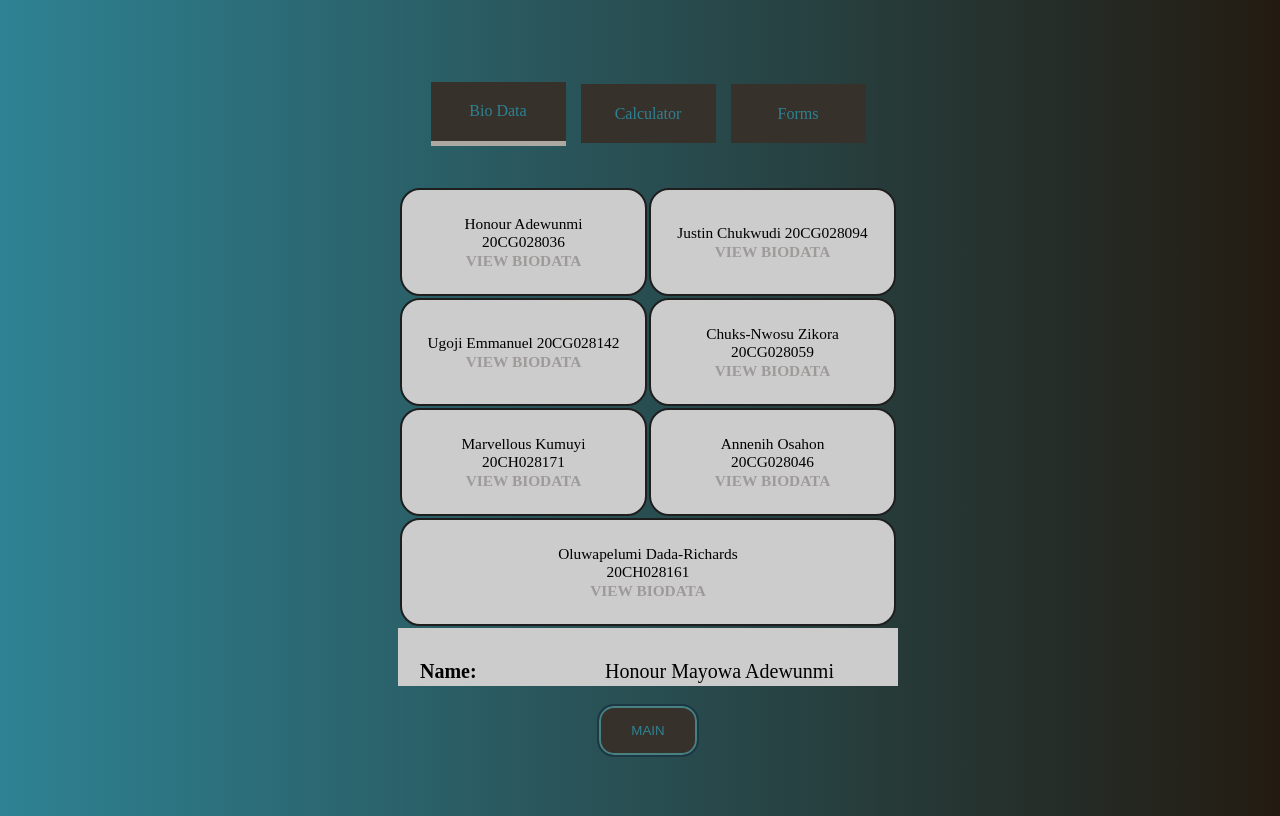
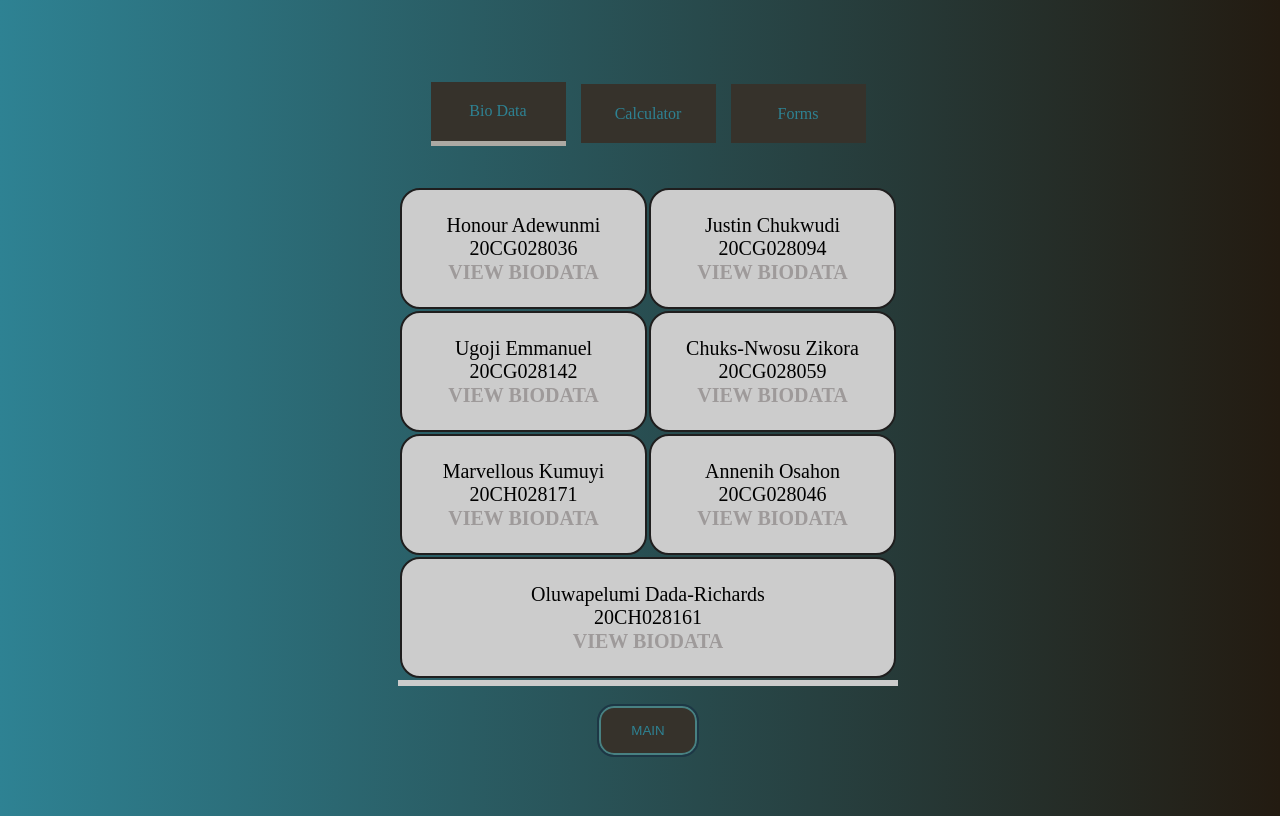
Before and after one commit to Honour-Boy/School-Group-Project, a plain HTML site: page index.html in a window 1280 px wide. Drawn offline with Linux system fonts and the light colour scheme; a script that the page names is missing.

Commit message:
Update formcss.css

```diff
--- a/formcss.css
+++ b/formcss.css
@@ -116,8 +116,7 @@ input[type="submit"]:hover {
     border: solid 2px rgb(31, 30, 30);
     border-radius: 20px;
     background-color: #ccc;
-    font-size: 1.2vw;
-    padding: 25px;
+    padding: 24px;
 }
 
 #Main a{
```
